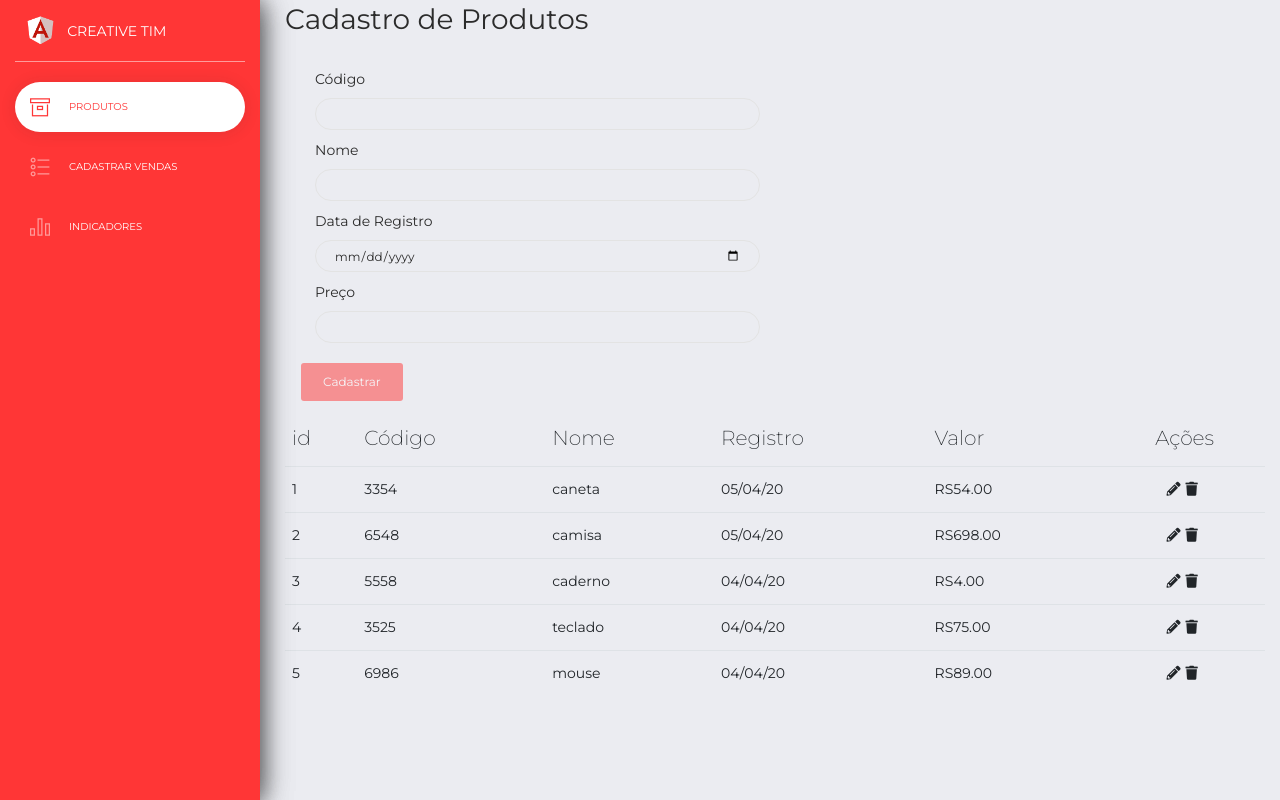
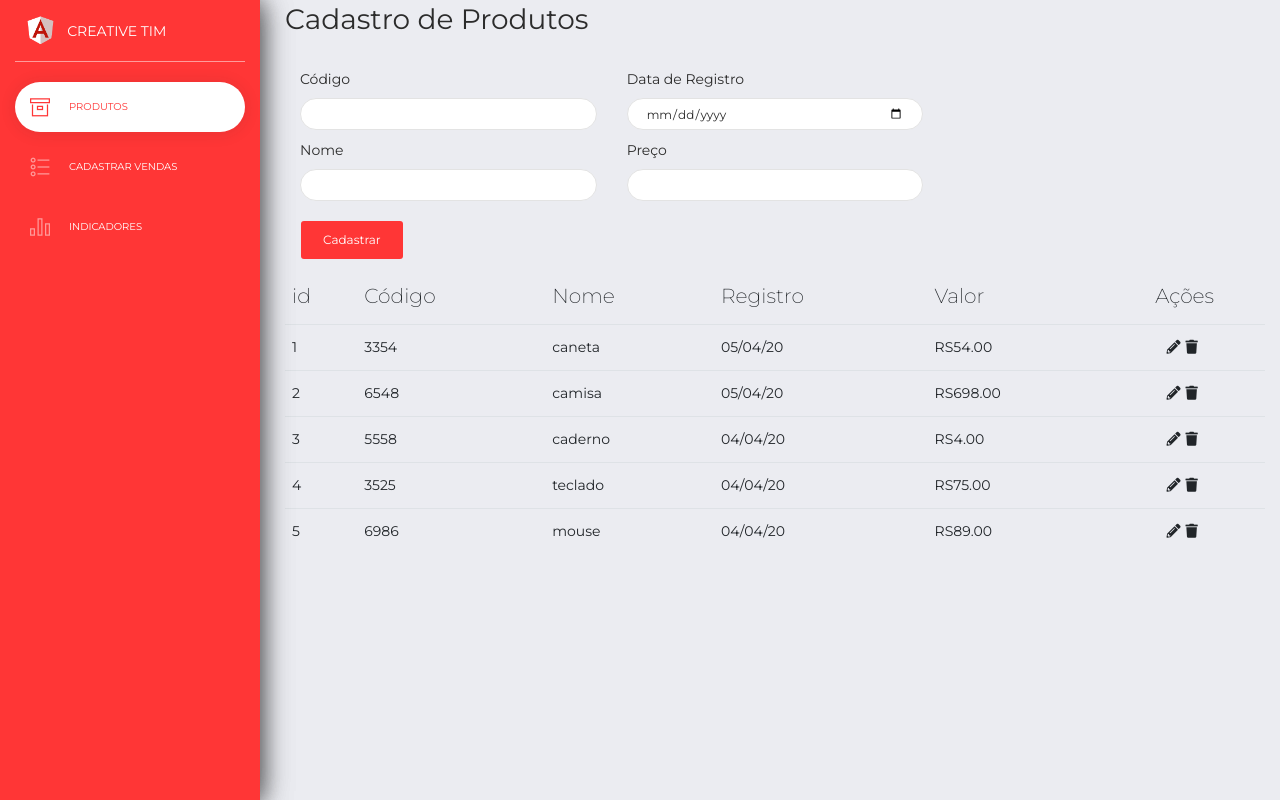
Before and after one commit to EstevamBruno/indicators, an Angular app: page /produtos in a window 1280 px wide. Built offline with nearby package versions, Linux system fonts and the light colour scheme; data requests are answered from the project's data file.

Commit message:
Adicionando validacao ao formulario de cadastro de produtos

```diff
--- a/src/app/feature-module/products/products-form/products-form.component.html
+++ b/src/app/feature-module/products/products-form/products-form.component.html
@@ -2,29 +2,38 @@
 <div class="container">
   <form [formGroup]="productForm" (ngSubmit)="handleSubmit()">
     <div class="row">
-      <div class="col">
-        <div class="col-sm-6 col-lg-6">
+        <div class="col-sm-12 col-lg-4">
           <div class="form-group">
             <label for="code">Código</label>
             <input id="code" type="text" class="form-control" formControlName="code">
+            <small *ngIf="validationField && productForm.get('code').invalid">Código é obrigatório!</small>
           </div>
           <div class="form-group">
             <label for="name">Nome</label>
             <input id="name" type="text" class="form-control" formControlName="name">
+            <small *ngIf="validationField && productForm.get('name').invalid">Nome é obrigatório!</small>
           </div>
         </div>
-        <div class="col-sm-6 col-lg-6">
+        <div class="col-sm-12 col-lg-4">
           <div class="form-group">
             <label for="registerDate">Data de Registro</label>
             <input id="registerDate" type="date" class="form-control" formControlName="registerDate">
+            <small *ngIf="validationField && productForm.get('registerDate').invalid">Data de Registro é obrigatório!</small>
           </div>
           <div class="form-group">
             <label for="value">Preço</label>
             <input id="value" type="number" class="form-control" formControlName="value">
+            <small *ngIf="validationField && productForm.get('value').invalid">Preço é obrigatório!</small>
           </div>
         </div>
-        <button type="submit" class="btn bg-danger" [disabled]="productForm.invalid">
+    </div>
+    <div class="row">
+      <div class="col-sm-12 col-lg-12">
+        <button type="submit" class="btn bg-danger">
           {{product?.id ? 'Salvar' : 'Cadastrar'}}
+        </button>
+        <button *ngIf="product" type="button" class="btn bg-secondary" (click)="clearEdit()">
+          Cancelar
         </button>
       </div>
     </div>
--- a/src/app/feature-module/products/products-form/products-form.component.scss
+++ b/src/app/feature-module/products/products-form/products-form.component.scss
@@ -0,0 +1,7 @@
+form input {
+  background: white;
+}
+
+small {
+  color: red;
+}
--- a/src/app/feature-module/products/products-form/products-form.component.ts
+++ b/src/app/feature-module/products/products-form/products-form.component.ts
@@ -12,6 +12,7 @@ export class ProductsFormComponent implements OnInit, OnChanges {
   @Output() productEditEventEmitter = new EventEmitter();
   @Input() product: Product;
   productForm: FormGroup;
+  validationField: boolean;
 
   constructor(private formBuilder: FormBuilder) {
   }
@@ -34,11 +35,16 @@ export class ProductsFormComponent implements OnInit, OnChanges {
       code: [null, [Validators.required]],
       name: [null, [Validators.required]],
       registerDate: [null, [Validators.required]],
-      value: [null, [Validators.required]]
+      value: [null, [Validators.required, Validators.min(0)]]
     });
   }
 
   private submit() {
+    this.validationField = true;
+    if (this.validationField && this.productForm.invalid) {
+      return;
+    }
+    this.validationField = false;
     const product = this.productForm.getRawValue();
     this.productEventEmitter.emit(product);
     this.productForm.reset();
@@ -57,6 +63,11 @@ export class ProductsFormComponent implements OnInit, OnChanges {
   private edit() {
     const product = this.productForm.getRawValue();
     this.productEditEventEmitter.emit(product);
+    this.clearEdit();
+  }
+
+  private clearEdit() {
+    this.product = null;
     this.productForm.reset();
   }
 
```
